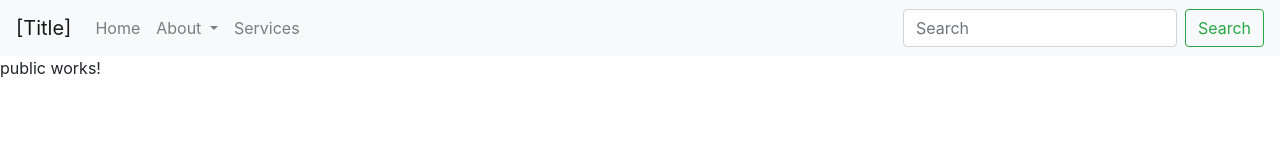
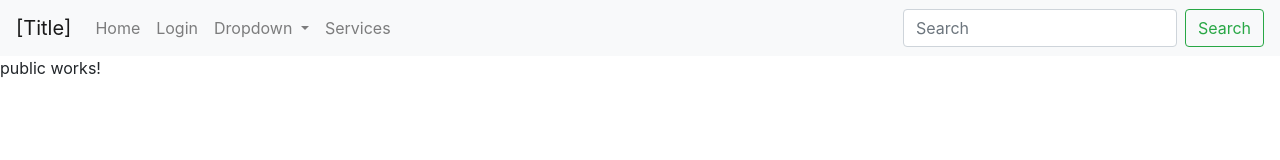
Before and after one commit to marcohern/ultimate, an Angular app in the folder frontend/: page / in a window 1280 px wide. Shown: the top 160 px of the page. Built offline with nearby package versions, Linux system fonts and the light colour scheme.

Commit message:
refactoring components into pages

```diff
--- a/frontend/src/app/app-routing.module.ts
+++ b/frontend/src/app/app-routing.module.ts
@@ -1,9 +1,9 @@
 import { NgModule } from '@angular/core';
 import { Routes, RouterModule } from '@angular/router';
-import { PublicComponent } from './modules/ultimate-auth/pages/public/public.component';
+import { PublicPage } from './modules/ultimate-auth/pages/public/public.page';
 
 const routes: Routes = [
-  {path:'', component: PublicComponent},
+  {path:'', component: PublicPage},
   {path: '*', redirectTo: '/notfound'},
 ];
 
--- a/frontend/src/app/menu.ts
+++ b/frontend/src/app/menu.ts
@@ -1,12 +1,14 @@
 import { MenuItem } from "./modules/ultimate-core/models/menu-item";
 
 export const menu:MenuItem[] = [
-    {label:'Home',path:['home'], enabled:false},
-    {label:'About', children: [
+    {label:'Home',  path:['/']},
+    {label:'Login', path:['/login']},
+    {label:'Dropdown', children: [
         {label:'Who we are',path:['who']},
         {label:'What we do',path:['what']},
         {label:'-'},
         {label:'Where we are',path:['where']},
     ]},
     {label:'Services',path:['services']}
+
 ];
--- a/frontend/src/app/modules/ultimate-auth/pages/private/private.component.ts
+++ b/frontend/src/app/modules/ultimate-auth/pages/private/private.page.ts
@@ -2,10 +2,10 @@ import { Component, OnInit } from '@angular/core';
 
 @Component({
   selector: 'app-private',
-  templateUrl: './private.component.html',
-  styleUrls: ['./private.component.css']
+  templateUrl: './private.page.html',
+  styleUrls: ['./private.page.css']
 })
-export class PrivateComponent implements OnInit {
+export class PrivatePage implements OnInit {
 
   constructor() { }
 
--- a/frontend/src/app/modules/ultimate-auth/pages/public/public.component.ts
+++ b/frontend/src/app/modules/ultimate-auth/pages/public/public.page.ts
@@ -2,10 +2,10 @@ import { Component, OnInit } from '@angular/core';
 
 @Component({
   selector: 'app-public',
-  templateUrl: './public.component.html',
-  styleUrls: ['./public.component.css']
+  templateUrl: './public.page.html',
+  styleUrls: ['./public.page.css']
 })
-export class PublicComponent implements OnInit {
+export class PublicPage implements OnInit {
 
   constructor() { }
 
--- a/frontend/src/app/modules/ultimate-auth/ultimate-auth.module.ts
+++ b/frontend/src/app/modules/ultimate-auth/ultimate-auth.module.ts
@@ -6,20 +6,20 @@ import { UltimateCoreModule } from '../ultimate-core/ultimate-core.module';
 import { HttpClientModule } from '@angular/common/http';
 
 import { LoginComponent } from './cmps/login/login.component';
-
-import { PrivateComponent } from './pages/private/private.component';
-import { PublicComponent } from './pages/public/public.component';
-import { LoginPage } from './pages/login/login.page';
+import { RegisterComponent } from './cmps/register/register.component';
 
 import { routes } from './routes';
-import { RegisterComponent } from './cmps/register/register.component';
+
+import { LoginPage } from './pages/login/login.page';
 import { RegisterPage } from './pages/register/register.page';
 import { NotFoundPage } from './pages/not-found/not-found.page';
+import { PrivatePage } from './pages/private/private.page';
+import { PublicPage } from './pages/public/public.page';
 
 @NgModule({
   declarations: [
     LoginComponent,
-    PrivateComponent, PublicComponent, RegisterComponent,
+    PrivatePage, PublicPage, RegisterComponent,
 
     LoginPage, RegisterPage, NotFoundPage
   ],
```
Also changed, not shown: frontend/src/app/modules/ultimate-auth/routes.ts (+4 -4 lines), frontend/src/app/modules/ultimate-auth/pages/private/private.component.css (deleted), frontend/src/app/modules/ultimate-auth/pages/private/private.page.css (added), frontend/src/app/modules/ultimate-auth/pages/private/private.page.html (renamed from frontend/src/app/modules/ultimate-auth/pages/private/private.component.html), frontend/src/app/modules/ultimate-auth/pages/public/public.component.css (deleted), frontend/src/app/modules/ultimate-auth/pages/public/public.page.css (added), frontend/src/app/modules/ultimate-auth/pages/public/public.page.html (renamed from frontend/src/app/modules/ultimate-auth/pages/public/public.component.html), 2 other files (tests, documents, lock files or other folders).
